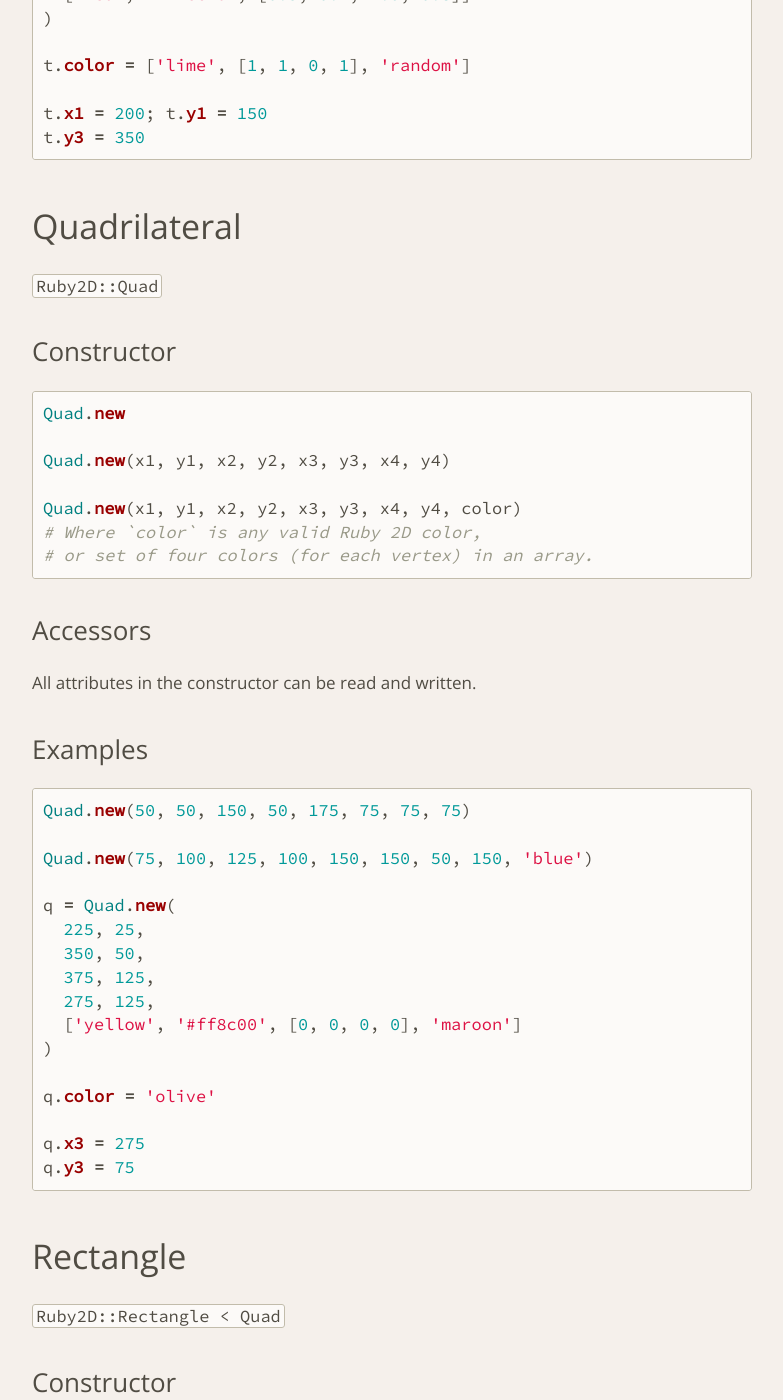
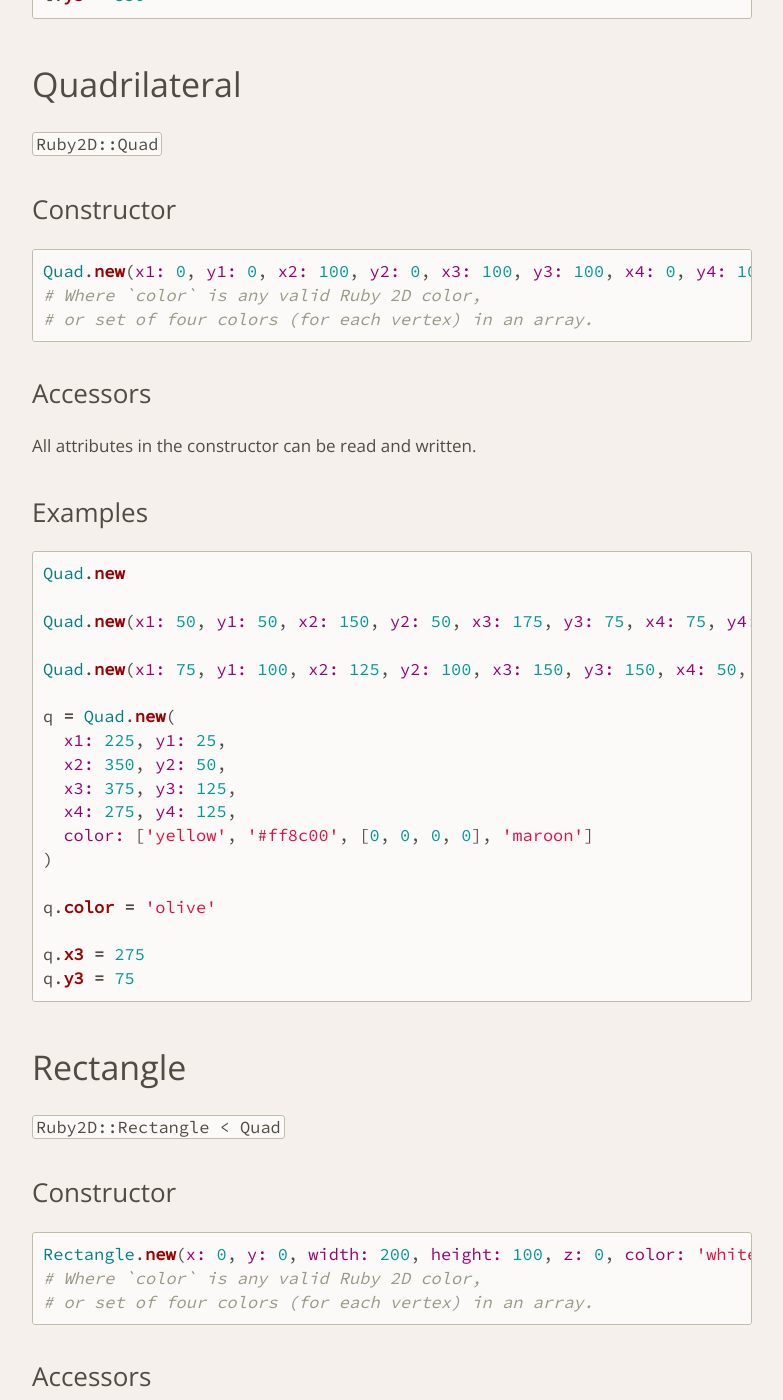
Before and after one commit to ruby2d/ruby2d.com, a Jekyll site: the page built from _pages/learn/reference.md, in a window 1280 px wide and 1400 px high, scrolled down 5086 px. Shown: the whole window, without its empty margins (373-1156 px from the left). Built offline with Jekyll 4.4.1, drawn with Linux system fonts in a browser that asks for light colours; some of the changed text lies outside the part shown.

Commit message:
Update docs for 0.4.0

````diff
--- a/_pages/learn/reference.md
+++ b/_pages/learn/reference.md
@@ -161,9 +159,9 @@
 Color.new([0.1, 0.0, 0.0, 0.5])
 
 # Coloring a shape, all the same red square
-Square.new(0, 0, 25, 'red')
-Square.new(0, 0, 25, [1, 0, 0, 1])
-Square.new(0, 0, 25, '#ff0000')
+Square.new(color: 'red')
+Square.new(color: [1, 0, 0, 1])
+Square.new(color: '#ff0000')
 ```
 
 # Triangle
@@ -173,11 +171,7 @@
 ## Constructor
 
 ```ruby
-Triangle.new
-
-Triangle.new(x1, y1, x2, y2, x3, y3)
-
-Triangle.new(x1, y1, x2, y2, x3, y3, color)
+Triangle.new(x1: 50, y1: 0, x2: 100, y2: 100, x3: 0, y3: 100, z: 0, color: 'white')
 # Where `color` is any valid Ruby 2D color,
 # or set of three colors (for each vertex) in an array.
 ```
@@ -189,15 +183,17 @@
 ## Examples
 
 ```ruby
-Triangle.new(50, 0, 100, 100, 0, 100)
+Triangle.new
 
-Triangle.new(0, 200, 150, 200, 0, 300, 'red')
+Triangle.new(x1: 50, y1: 0, x2: 100, y2: 100, x3: 0, y3: 100)
+
+Triangle.new(x1: 0, y1: 200, x2: 150, y2: 200, x3: 0, y3: 300, color: 'red')
 
 t = Triangle.new(
-  320,  50,
-  540, 430,
-  100, 430,
-  ['red', '#2ECC40', [0.5, 0.2, 1.0, 0.8]]
+  x1: 320, y1: 50,
+  x2: 540, y2: 430,
+  x3: 100, y3: 430,
+  color: ['red', '#2ECC40', [0.5, 0.2, 1.0, 0.8]]
 )
 
 t.color = ['lime', [1, 1, 0, 1], 'random']
@@ -213,11 +209,7 @@
 ## Constructor
 
 ```ruby
-Quad.new
-
-Quad.new(x1, y1, x2, y2, x3, y3, x4, y4)
-
-Quad.new(x1, y1, x2, y2, x3, y3, x4, y4, color)
+Quad.new(x1: 0, y1: 0, x2: 100, y2: 0, x3: 100, y3: 100, x4: 0, y4: 100, z: 0, color: 'white')
 # Where `color` is any valid Ruby 2D color,
 # or set of four colors (for each vertex) in an array.
 ```
@@ -229,16 +221,18 @@
 ## Examples
 
 ```ruby
-Quad.new(50, 50, 150, 50, 175, 75, 75, 75)
+Quad.new
 
-Quad.new(75, 100, 125, 100, 150, 150, 50, 150, 'blue')
+Quad.new(x1: 50, y1: 50, x2: 150, y2: 50, x3: 175, y3: 75, x4: 75, y4: 75)
+
+Quad.new(x1: 75, y1: 100, x2: 125, y2: 100, x3: 150, y3: 150, x4: 50, y4: 150, color: 'blue')
 
 q = Quad.new(
-  225, 25,
-  350, 50,
-  375, 125,
-  275, 125,
-  ['yellow', '#ff8c00', [0, 0, 0, 0], 'maroon']
+  x1: 225, y1: 25,
+  x2: 350, y2: 50,
+  x3: 375, y3: 125,
+  x4: 275, y4: 125,
+  color: ['yellow', '#ff8c00', [0, 0, 0, 0], 'maroon']
 )
 
 q.color = 'olive'
@@ -254,11 +248,7 @@
 ## Constructor
 
 ```ruby
-Rectangle.new
-
-Rectangle.new(x, y, w, h)
-
-Rectangle.new(x, y, w, h, color)
+Rectangle.new(x: 0, y: 0, width: 200, height: 100, z: 0, color: 'white')
 # Where `color` is any valid Ruby 2D color,
 # or set of four colors (for each vertex) in an array.
 ```
@@ -270,14 +260,15 @@
 ## Examples
 
 ```ruby
-Rectangle.new(50, 50, 100, 50)
+Rectangle.new
 
-Rectangle.new(50, 125, 50, 125, 'green')
+Rectangle.new(x: 50, y: 50, width: 100, height: 50)
+
+Rectangle.new(x: 50, y: 125, width: 50, height: 125, color: 'green')
 
 r = Rectangle.new(
-  275, 75,
-  150, 200,
-  ['#1dff00', '#fa00ff', '#00edff', '#c7ff00']
+  x: 275, y: 75, width: 150, height: 200,
+  color: ['#1dff00', '#fa00ff', '#00edff', '#c7ff00']
 )
 
 r.color = [1, 0.4, 0.28, 0.82]
@@ -299,11 +290,7 @@
 ## Constructor
 
 ```ruby
-Square.new
-
-Square.new(x, y, size)
-
-Square.new(x, y, size, color)
+Square.new(x: 0, y: 0, size: 100, z: 0, color: 'white')
 # Where `color` is any valid Ruby 2D color,
 # or set of four colors (for each vertex) in an array.
 ```
@@ -311,13 +298,15 @@
 ## Examples
 
 ```ruby
-Square.new(50, 50, 125)
+Square.new
 
-Square.new(25, 200, 150, 'green')
+Square.new(x: 50, y: 50, size: 125)
+
+Square.new(x: 25, y: 200, size: 150, color: 'green')
 
 s = Square.new(
-  200, 50, 100,
-  ['red', 'white', 'blue', 'random']
+  x: 200, y: 50, size: 100,
+  color: ['red', 'white', 'blue', 'random']
 )
 
 s.color = '#0019ff'
@@ -336,7 +325,7 @@
 At creation, `width` and `height` are set to the native size of the image.
 
 ```ruby
-Image.new(x, y, path)
+Image.new(x: 0, y: 0, path: <image_file>, z: 0, color: 'white')
 # Where `path` is the image file path
 ```
 
@@ -348,9 +337,9 @@
 ## Examples
 
 ```ruby
-Image.new(75, 50, 'balloon.png')
+Image.new(path: 'balloon.png')
 
-img = Image.new(50, 175, 'assets/tile.bmp')
+img = Image.new(x: 50, y: 175, path: 'assets/tile.bmp')
 
 img.x = 75
 img.y = 100
@@ -395,10 +384,8 @@
 ## Constructor
 
 ```ruby
-Text.new(x, y, message, size, path)
+Text.new(x: 0, y: 0, text: "Hello World!", size: 20, font: <file_path>, z: 0, color: 'white')
 # Where `path` is the font file path
-
-Text.new(x, y, message, size, path, color)
 ```
 
 ## Accessors
@@ -409,7 +396,7 @@
 ## Examples
 
 ```ruby
-txt = Text.new(25, 50, "hello!", 20, "vera.ttf")
+txt = Text.new(x: 25, y: 50, text: 'hello!', size: 20, font: 'vera.ttf')
 
 txt.text = "A new message!"
 
````
Also changed, not shown: other parts of _pages/learn/reference.md (+9 -11 lines), _pages/learn/get-started.md (+4 -4 lines), _pages/learn/windows.md (+1 -1 lines).
